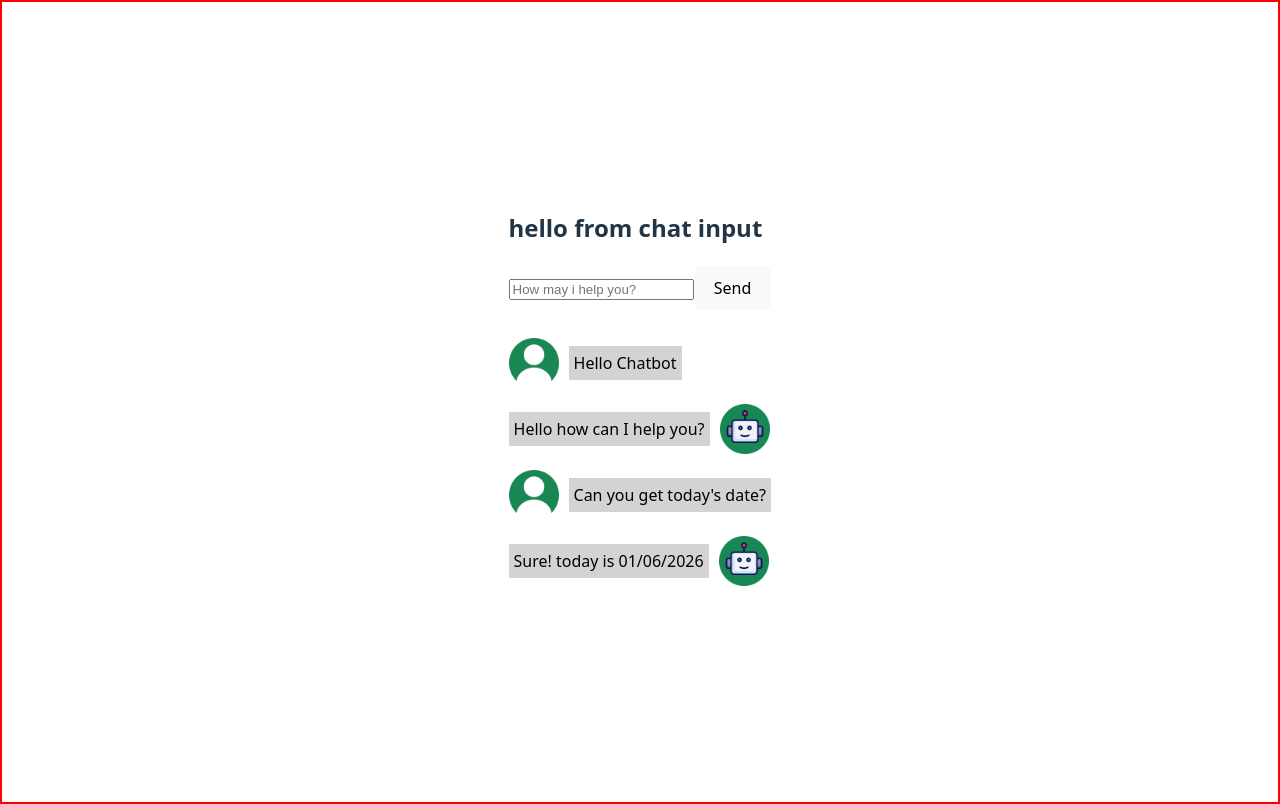
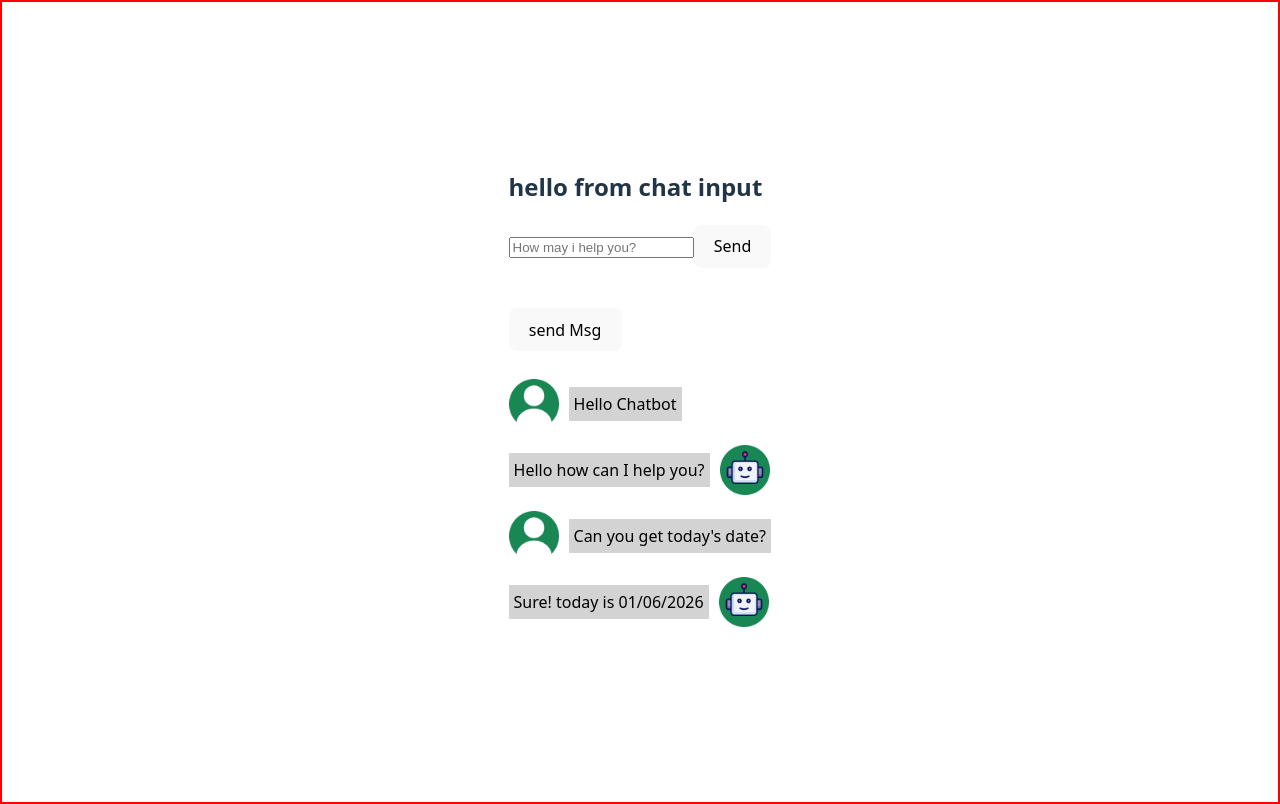
Before and after one commit to abdel1413/chatBot, a React (Vite) app: page / in a window 1280 px wide. Built offline with nearby package versions, Linux system fonts and the light colour scheme.

Commit message:
use state to update the screen view

```diff
--- a/src/components/ChatMessages.jsx
+++ b/src/components/ChatMessages.jsx
@@ -1,8 +1,8 @@
+import { useState } from "react"
 import { Message } from "./Message"
 
 export const ChatMessages = () => {
-
-     const  chatMesages = [
+   const [messages,setMessage] =  useState([
     {
       message:"Hello Chatbot",
       sender:"user",
@@ -23,10 +23,20 @@ export const ChatMessages = () => {
       sender:"robot",
       id:4
     }
-  ]
+  ]);
+
+  const sendMessage = () => {
+    const newMessage = {
+      message: "This is a new message",
+      sender: "user",
+      id: messages.length + 1
+    };
+    setMessage([...messages, newMessage]);
+  }
   return (
     <>
-      {chatMesages.map(({message,sender,id})=>(
+      <button onClick={sendMessage}>send Msg</button>
+      {messages.map(({message,sender,id})=>(
       <Message
       key={id}
       message={message}
```
